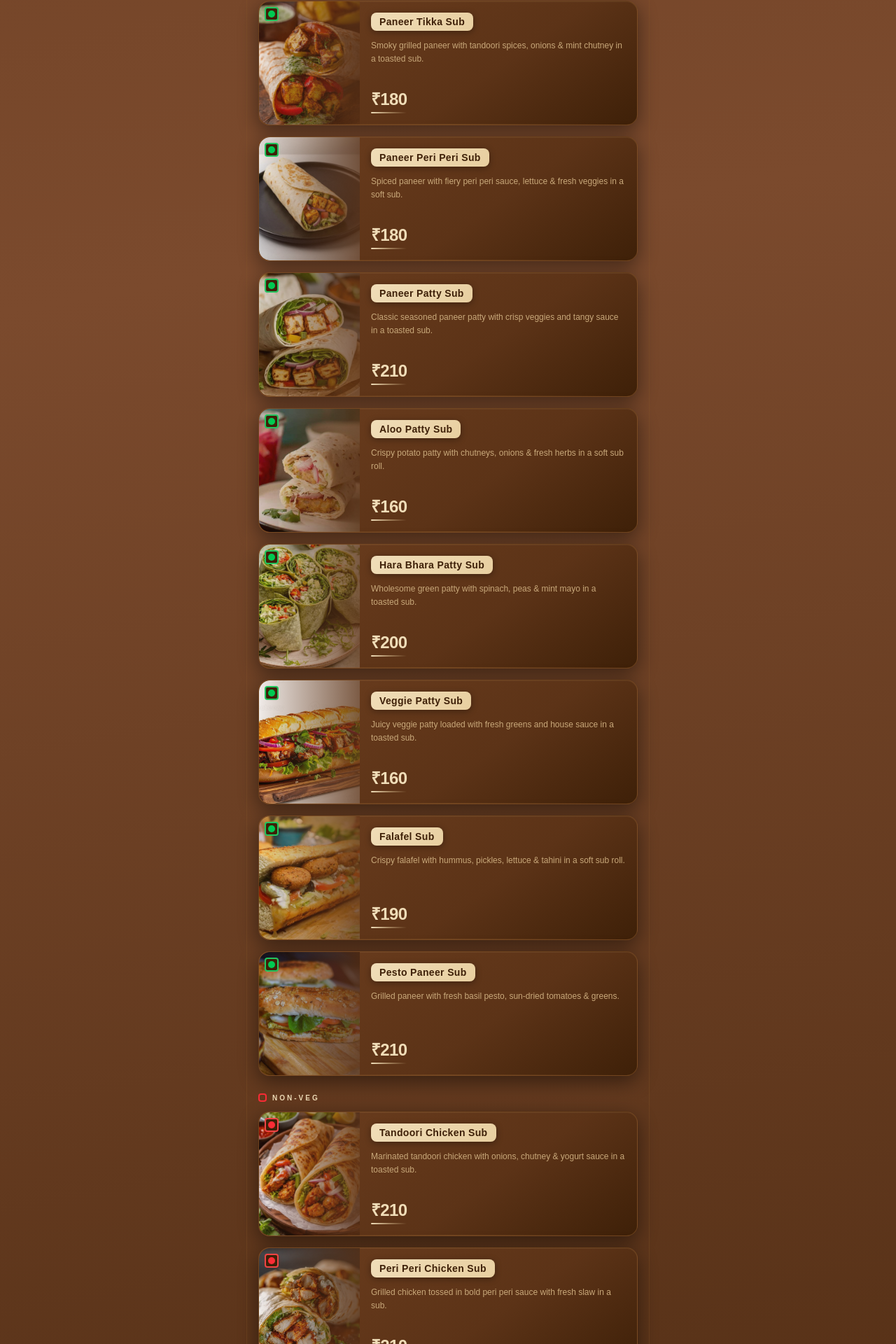
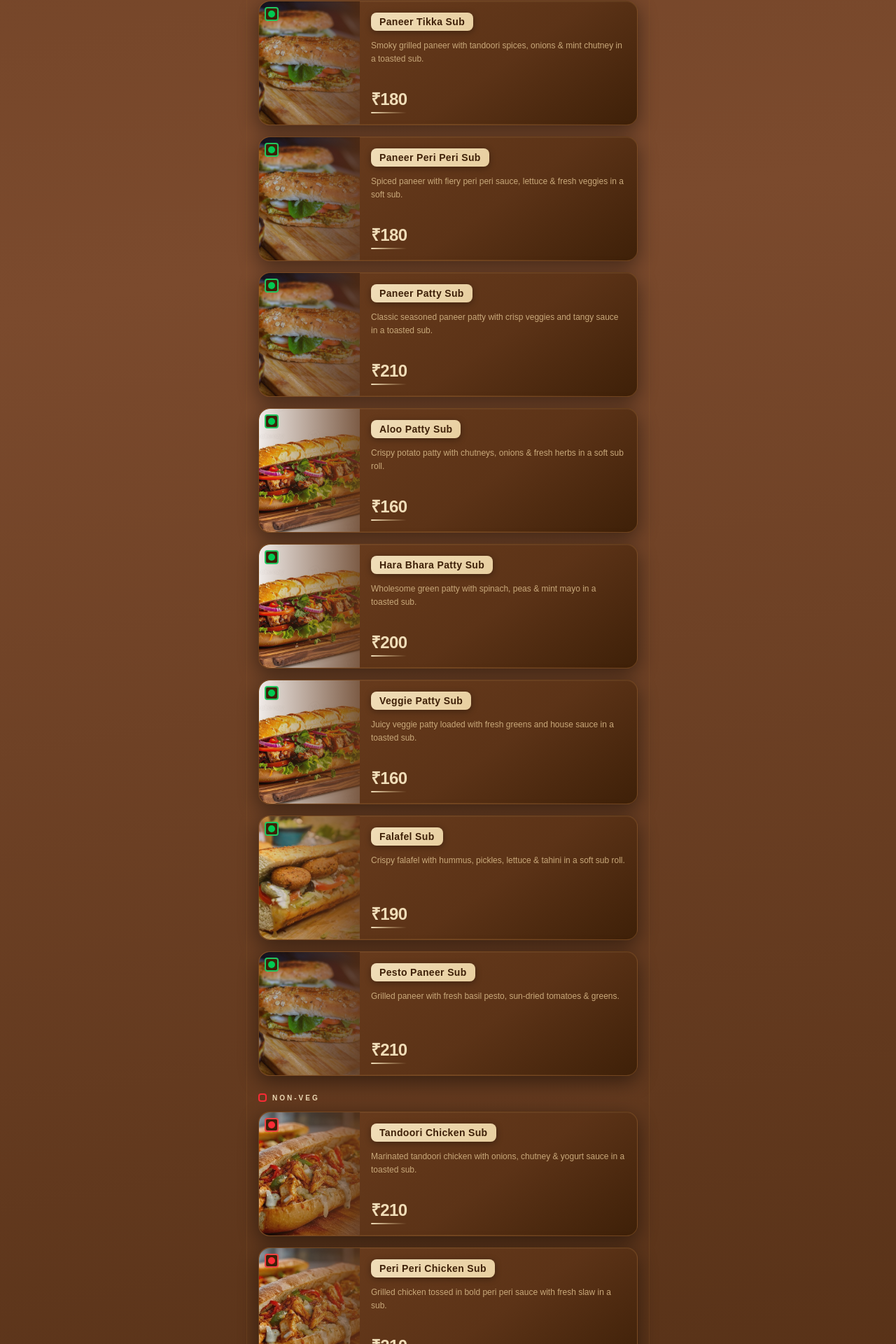
Before and after one commit to muskaan2602/kokomenu, a Next.js app: page /menu in a window 1280 px wide. Shown: the part 6621-8541 px from the top of the page at 70% size. Built offline with nearby package versions, Linux system fonts and the light colour scheme.

Commit message:
fix: use only sub images for subs section

```diff
--- a/app/_lib/menuData.ts
+++ b/app/_lib/menuData.ts
@@ -136,35 +136,35 @@ export const subs: SubItem[] = [
     name: "Paneer Tikka Sub",
     description: "Smoky grilled paneer with tandoori spices, onions & mint chutney in a toasted sub.",
     price: 180,
-    image: "/wraps/paneer_tikka.jpg",
+    image: "/subs/pesto_paneer_sub.jpg",
     isVeg: true,
   },
   {
     name: "Paneer Peri Peri Sub",
     description: "Spiced paneer with fiery peri peri sauce, lettuce & fresh veggies in a soft sub.",
     price: 180,
-    image: "/wraps/paneer_periperi.jpg",
+    image: "/subs/pesto_paneer_sub.jpg",
     isVeg: true,
   },
   {
     name: "Paneer Patty Sub",
     description: "Classic seasoned paneer patty with crisp veggies and tangy sauce in a toasted sub.",
     price: 210,
-    image: "/wraps/paneer_wrap.jpg",
+    image: "/subs/pesto_paneer_sub.jpg",
     isVeg: true,
   },
   {
     name: "Aloo Patty Sub",
     description: "Crispy potato patty with chutneys, onions & fresh herbs in a soft sub roll.",
     price: 160,
-    image: "/wraps/Aloo_Tikki_Wrap.jpg",
+    image: "/subs/veggi_patty_sub.jpg",
     isVeg: true,
   },
   {
     name: "Hara Bhara Patty Sub",
     description: "Wholesome green patty with spinach, peas & mint mayo in a toasted sub.",
     price: 200,
-    image: "/wraps/hara_bhara.jpg",
+    image: "/subs/veggi_patty_sub.jpg",
     isVeg: true,
   },
   {
@@ -193,21 +193,21 @@ export const subs: SubItem[] = [
     name: "Tandoori Chicken Sub",
     description: "Marinated tandoori chicken with onions, chutney & yogurt sauce in a toasted sub.",
     price: 210,
-    image: "/wraps/tandoori_chicken_wrap.jpg",
+    image: "/subs/chicken_sub.jpg",
     isVeg: false,
   },
   {
     name: "Peri Peri Chicken Sub",
     description: "Grilled chicken tossed in bold peri peri sauce with fresh slaw in a sub.",
     price: 210,
-    image: "/wraps/peri_peri_chicken_wrap.jpg",
+    image: "/subs/chicken_sub.jpg",
     isVeg: false,
   },
   {
     name: "Chicken Seekh Kabab Sub",
     description: "Tender chicken seekh kabab with mint chutney, onions & crisp lettuce in a sub.",
     price: 210,
-    image: "/wraps/chicken_kabab.jpg",
+    image: "/subs/chicken_sub.jpg",
     isVeg: false,
   },
   {
```
